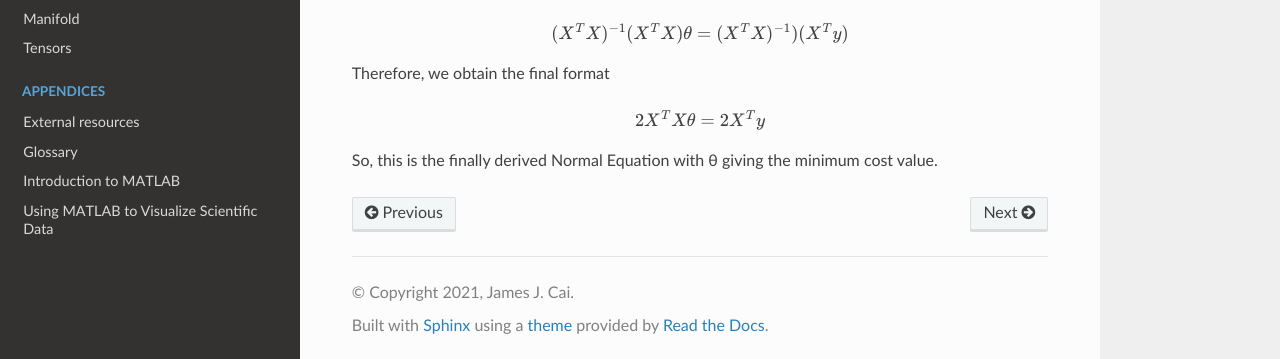
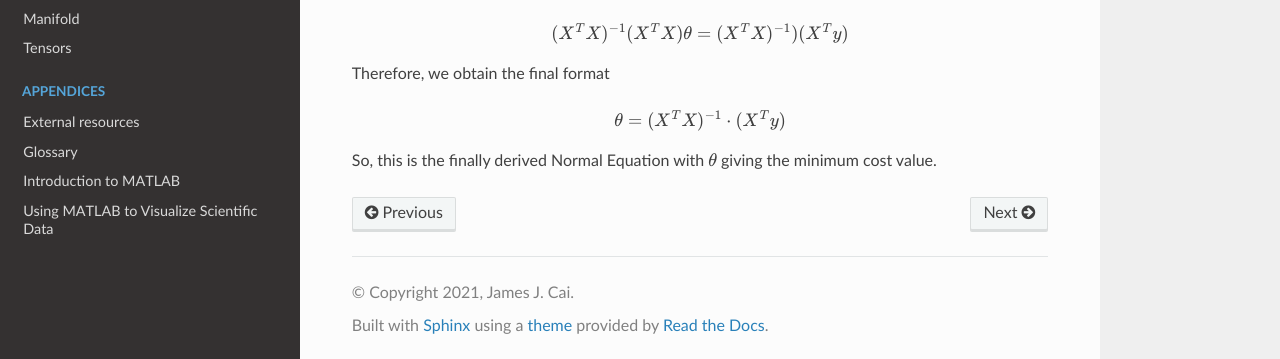
Before and after one commit to jamesjcai/readthedocs_ml4b, a Sphinx documentation site: the page built from docs/chapter_regression.rst, in a window 1280 px wide and 900 px high, scrolled down 1525 px. Shown: the part 538-897 px from the top of the window. Built offline with Sphinx 7.4.7 and the Read the Docs theme 2.0.0, drawn with Linux system fonts in a browser that asks for light colours; formulas are drawn with MathJax 3.

Commit message:
Update chapter_regression.rst

```diff
--- a/docs/chapter_regression.rst
+++ b/docs/chapter_regression.rst
@@ -84,6 +84,6 @@ Therefore, we obtain the final format
 
 .. math::
 
-  2X^{T}X\theta = 2X^{T}y
+  \theta = (X^{T}X)^{-1}\cdot(X^{T}y)
 
-So, this is the finally derived Normal Equation with θ giving the minimum cost value.
+So, this is the finally derived Normal Equation with :math:`\theta` giving the minimum cost value.
```
